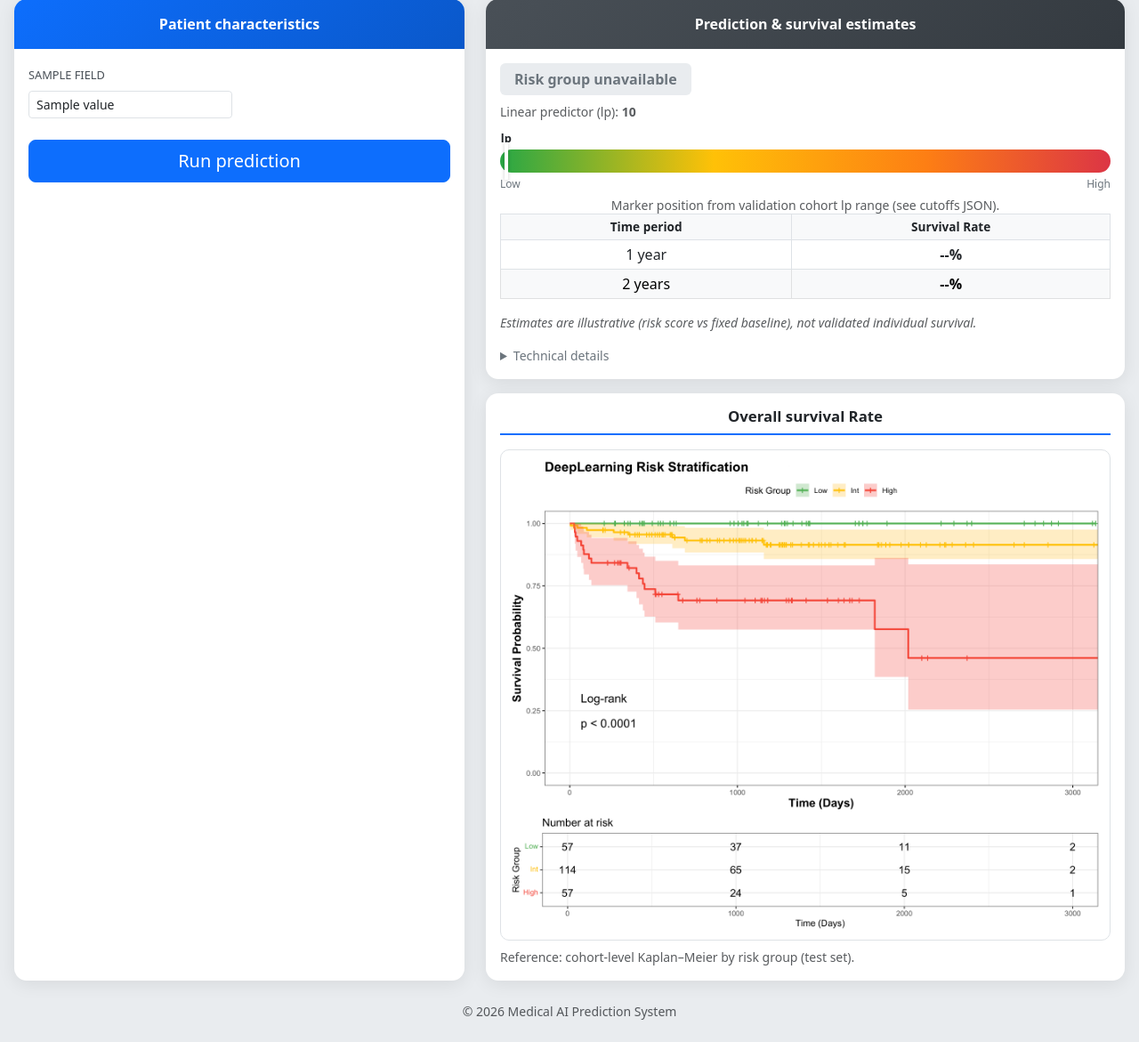
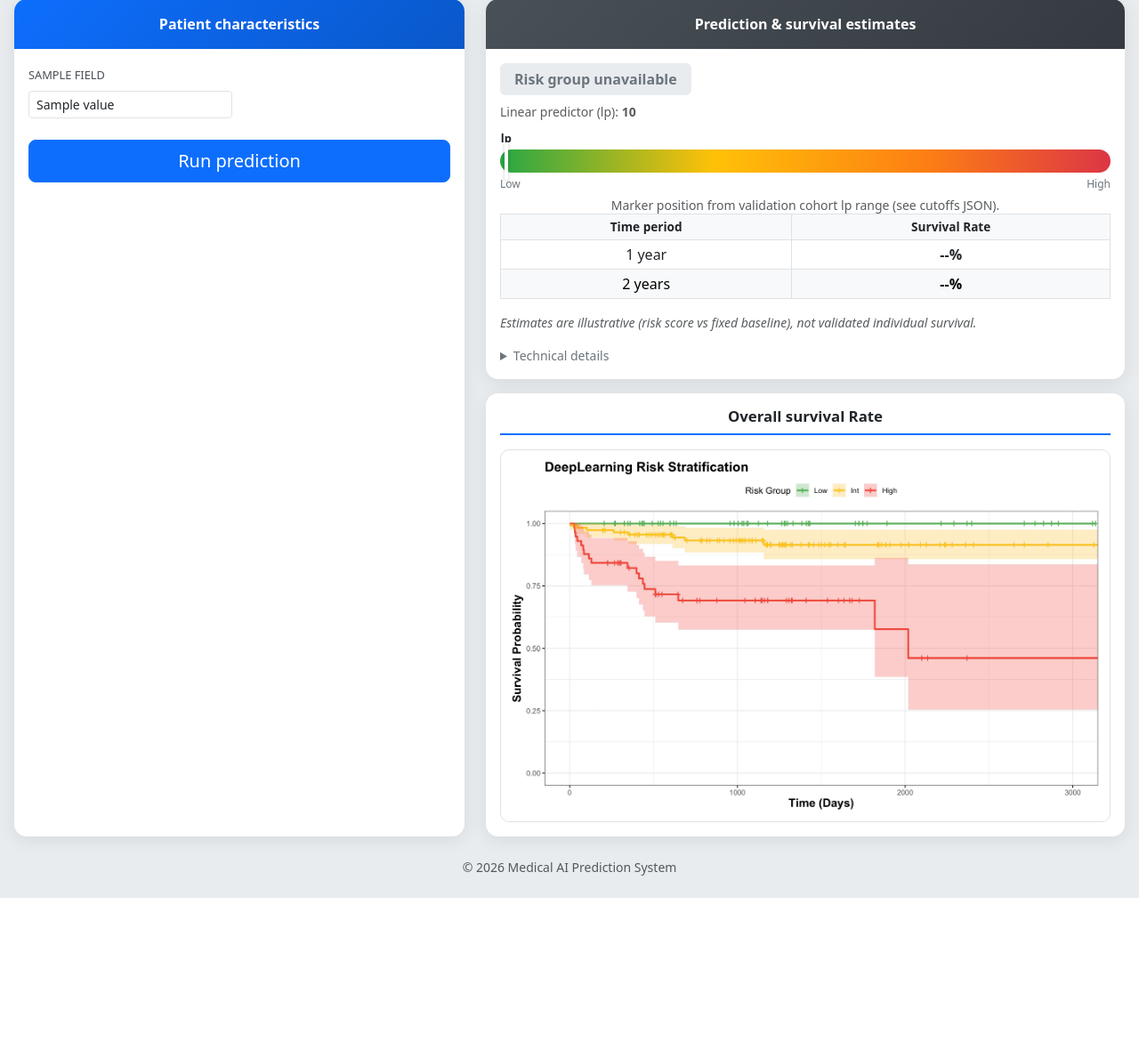
Before and after one commit to NinoNeumann/PUMC_web_page, a Django app: template predictor/templates/predictor/index.html in a window 1280 px wide. Shown: the part 25-1196 px from the top of the page at 89% size. After the commit the page ends 1034 px from the top, so only its background shows below. Run offline with Django 5.2, Linux system fonts and the light colour scheme; the template is opened without the code that fills it: most values are stand-ins (such as "Sample title", 1, 10 or a date in 2020).

Commit message:
remove reference change img name

```diff
--- a/predictor/templates/predictor/index.html
+++ b/predictor/templates/predictor/index.html
@@ -27,9 +27,12 @@
             font-weight: 600;
             text-align: center;
         }
-        .left-scroll {
-            max-height: calc(100vh - 8rem);
-            overflow-y: auto;
+        /* 左侧不用内部滚动条；卡片固定最小高度，内容超出时由整页滚动 */
+        .left-column-card {
+            min-height: calc(100vh - 7rem);
+        }
+        .left-column-card .card-body {
+            overflow: visible;
         }
         .form-label {
             font-weight: 500;
@@ -121,9 +124,9 @@
         <div class="row g-4 align-items-stretch">
             <!-- Left: parameters -->
             <div class="col-lg-5">
-                <div class="card panel-card h-100">
+                <div class="card panel-card h-100 left-column-card">
                     <div class="panel-header">Patient characteristics</div>
-                    <div class="card-body left-scroll">
+                    <div class="card-body">
                         {% if error %}
                             <div class="alert alert-danger" role="alert">{{ error }}</div>
                         {% endif %}
@@ -239,10 +242,9 @@
                     <div class="card-body">
                         <h2 class="km-section-title mb-3">Overall survival Rate</h2>
                         <div class="km-wrap">
-                            <img src="{% static 'predictor/img/KM_Curve_DeepLearning.png' %}"
+                            <img src="{% static 'predictor/img/KM_Curve_DeepLearning.jpeg' %}"
                                  alt="Kaplan-Meier overall survival curves by deep learning risk group">
                         </div>
-                        <p class="text-muted small mt-2 mb-0">Reference: cohort-level Kaplan–Meier by risk group (test set).</p>
                     </div>
                 </div>
             </div>
```
Also changed, not shown: predictor/static/predictor/img/KM_Curve_DeepLearning.jpeg (added).
